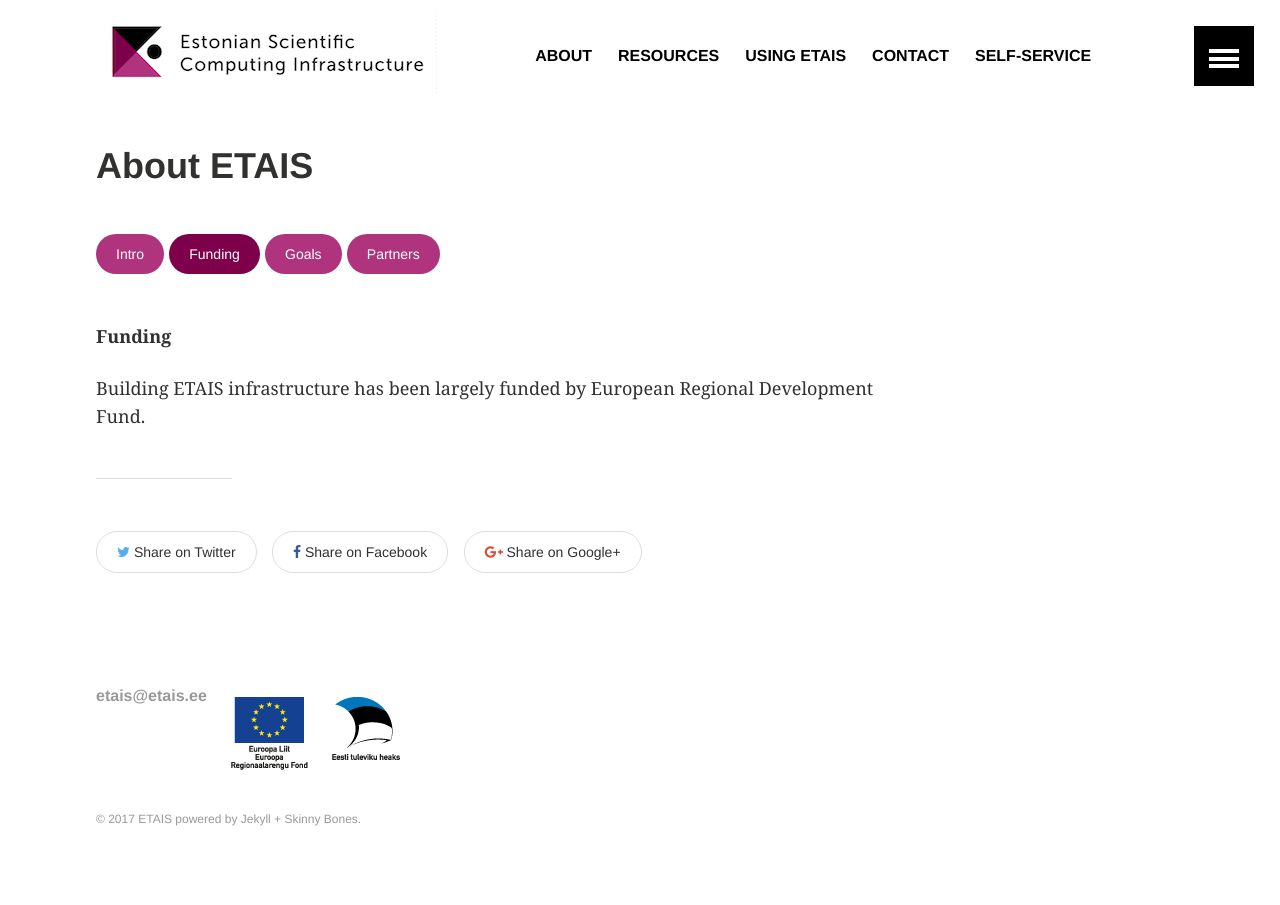
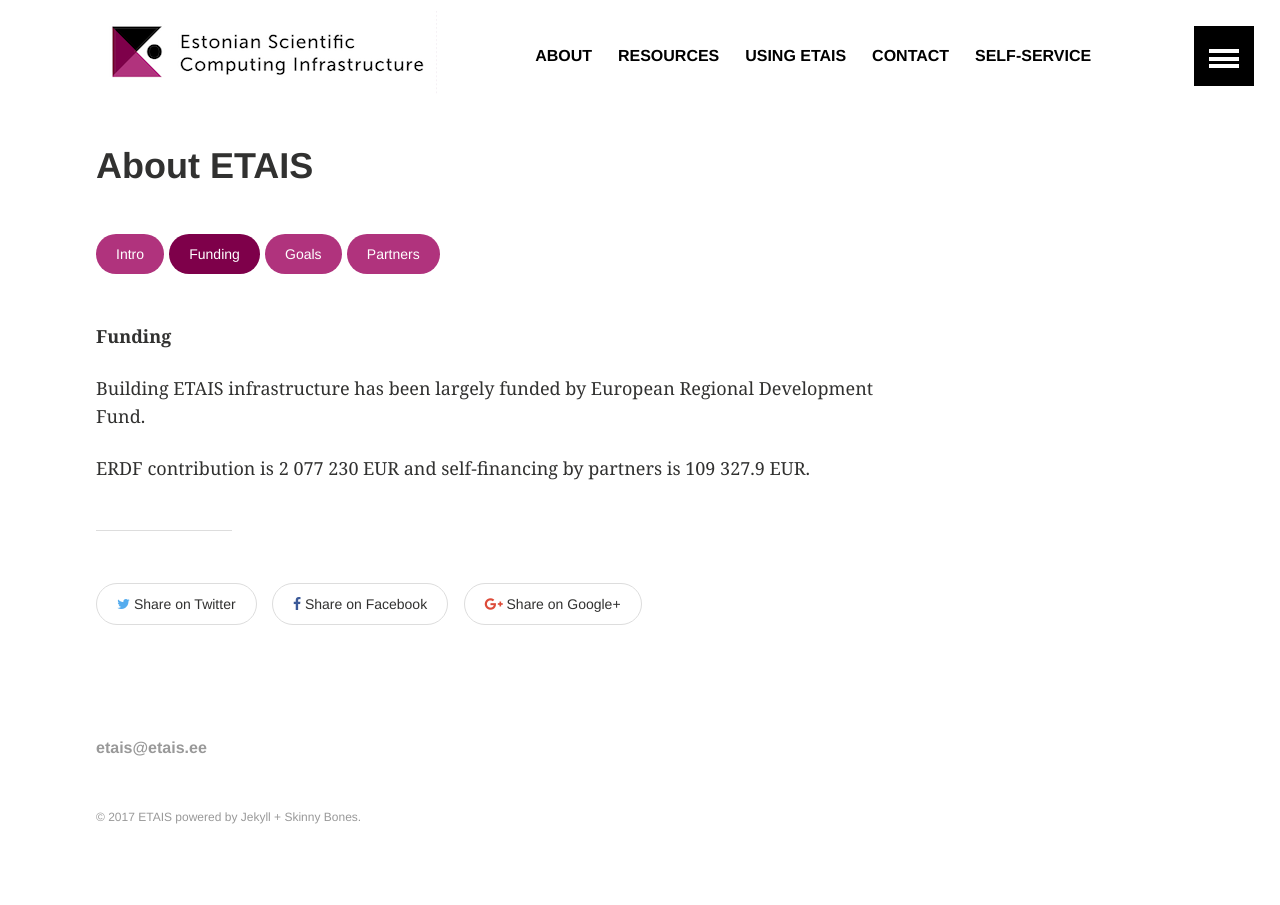
Before and after one commit to etais-ee/etais-web, a Jekyll site: the page built from about/funding.md, in a window 1280 px wide. Built offline with Jekyll 4.4.1, drawn with Linux system fonts in a browser that asks for light colours.

Commit message:
Comply with Archimedes requirements

```diff
--- a/_includes/footer.html
+++ b/_includes/footer.html
@@ -11,7 +11,6 @@
 		{% endfor %}
 		</ul>
                 <ul class="menu-item">
-                	<img src="{{ site.url }}/images/eu.png">
                 </ul>
 	</nav><!-- /.bottom-menu -->
 	<p class="copyright">&#169; {{ site.time | date: '%Y' }} <a href="{{ site.url }}">{{ site.title }}</a> powered by <a href="http://jekyllrb.com" rel="nofollow">Jekyll</a> + <a href="http://mmistakes.github.io/skinny-bones-jekyll/" rel="nofollow">Skinny Bones</a>.</p>
--- a/_layouts/landing.html
+++ b/_layouts/landing.html
@@ -3,10 +3,13 @@ layout: default
 ---
 
 <div class="page-lead" style="background-image:url({{ site.url }}/images/bg.png)">
+
       <div class="wrap page-lead-content">
         <h2>Estonian Scientific Computing Infrastructure (aka ETAIS)</h2>
         <h3>ETAIS provides infrastructure and application support
 	services to the research communities and R&D companies.</h3>
+        <img src="{{ site.url }}/images/eu.jpg"><br> <br>
+
         <a href="self_service/" class="btn-inverse">Self-Service Guide</a> &nbsp; or &nbsp; <a href="start_using/" class="btn-inverse">Start using!</a>
       </div><!-- /.page-lead-content -->
 </div>
@@ -14,6 +17,7 @@ layout: default
 <div id="page-wrapper">
   <div id="main" role="main">
     <div class="wrap">
+
       {% if page.image.feature %}
       <div class="page-feature">
         <div class="page-image">
--- a/about/funding.md
+++ b/about/funding.md
@@ -11,3 +11,6 @@ title: "About ETAIS"
 **Funding**
 
 Building ETAIS infrastructure has been largely funded by European Regional Development Fund.
+
+
+ERDF contribution is 2 077 230 EUR and self-financing by partners is 109 327.9 EUR.
```
Also changed, not shown: about/partners.md (+1 -0 lines), about/goals.md (line endings or trailing spaces), using/self_service.md (line endings or trailing spaces).
